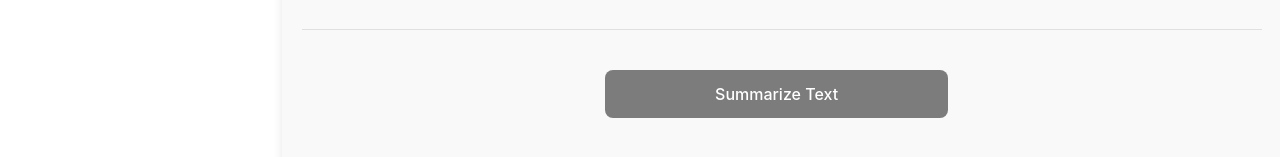
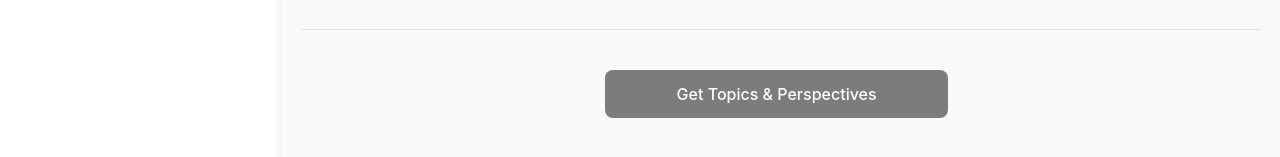
Before and after one commit to Himel1996/AutoJournAppFiles, a React (Create React App) app in the folder frontend/: page / in a window 1280 px wide. Shown: the part 795-952 px from the top of the page. Built offline with nearby package versions, Linux system fonts and the light colour scheme; what chartjs-plugin-datalabels would draw is missing.

Commit message:
Update Feed.tsx

```diff
--- a/frontend/src/components/Feed/Feed.tsx
+++ b/frontend/src/components/Feed/Feed.tsx
@@ -82,7 +82,7 @@ export function Feed({ setSelectedDialogue, isSearch, setUserTopics }: FeedProps
 
   const title = "Topic: ";
   let source = `Using ${selectedAPI} API`;
-  const buttonText = "Summarize Text";
+  const buttonText = "Get Topics & Perspectives";
 
   const summarizeText = (selectedOption: string) => {
     if (!conversationResponse) {
```
